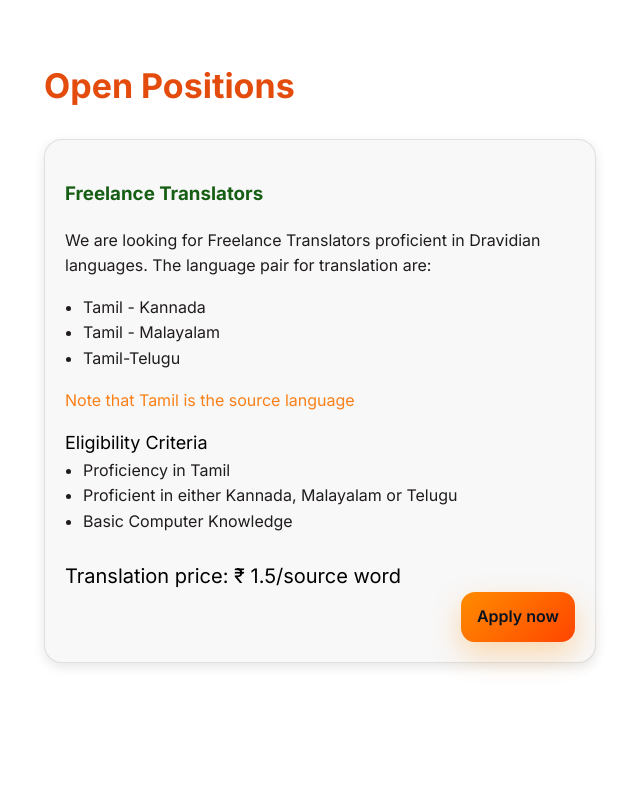
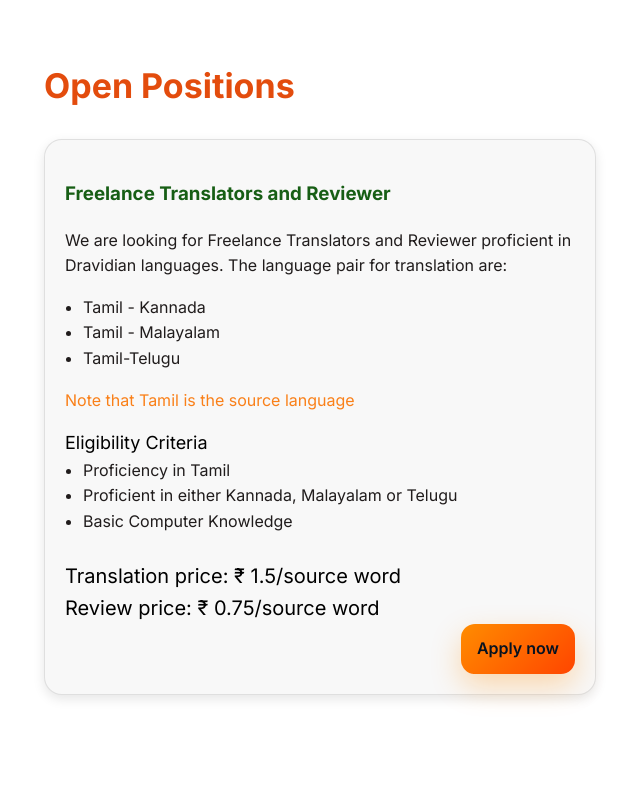
Before and after one commit to coild-mit/coild-mit.github.io, a website: page index.html in a window 1280 px wide. Shown: the part 5440-6240 px from the top of the page, without its empty margins (36-676 px from the left). Drawn offline with Linux system fonts and the light colour scheme.

Commit message:
Update index.html

```diff
--- a/index.html
+++ b/index.html
@@ -1076,8 +1076,8 @@
       <div class="grid grid-2">
         <div class="card" style="padding:20px; color: rgba(6, 82, 4, 0.932);">
           <h3 style="text-align: justify; text-justify: inter-word;">
-          <h3>Freelance Translators</h3>
-          <p class="lead">We are looking for Freelance Translators proficient in Dravidian languages. The language pair for translation are:</p>
+          <h3>Freelance Translators and Reviewer</h3>
+          <p class="lead">We are looking for Freelance Translators and Reviewer proficient in Dravidian languages. The language pair for translation are:</p>
       <ul class="list">
             <li>  Tamil - Kannada</li>
             <li>Tamil - Malayalam</li>
@@ -1092,13 +1092,14 @@
              <li>Basic Computer Knowledge</li>
              </ul>
              <br>
-             <h Style="font-size: 20px; color: black;">Translation price: ₹ 1.5/source word</h>
+             <h Style="font-size: 20px; color: black;">Translation price: ₹ 1.5/source word</h> <br>
+             <h Style="font-size: 20px; color: black;">Review price: ₹ 0.75/source word</h>
              <!--<li>Utilize annotation tools and software platforms commonly used in corpus development</li>
              <li>Review and evaluate the quality of annotations, identifying and correcting errors or areas for improvement</li>
              <li>Apply basic knowledge of markup languages, such as XML, and adhere to annotation standards</li>-->
           </h3>
           <div style="text-align: right;">
-        <a class="btn primary" href="mailto:coild.mit@manipal.edu?subject=Application%20for%20Junior%20Research%20Associate%20(Tamil)%20-%20[Your%20Name]&body=Dear%20Sir/Madam,%0A%0AI%20am%20writing%20to%20apply%20for%20the%20position%20of%20Junior%20Research%20Associate%20in%20Tamil%20Linguistics.%0A%0A[Your%20message%20here...]%0A%0A**Please%20attach%20your%20resume%20to%20this%20email.**%0A%0ASincerely,%0A[Your%20Name]">Apply now</a>
+        <a class="btn primary" href="https://docs.google.com/forms/d/e/1FAIpQLSc_hk_CxTY7U03g0F22rs53Z2RAjbCAdVmI1mJoSa7ku5z5sQ/viewform?usp=sharing&ouid=108433575634815914512]">Apply now</a>
       </div>
       </div>
         <!--<div class="card" style="padding:18px;">
```
